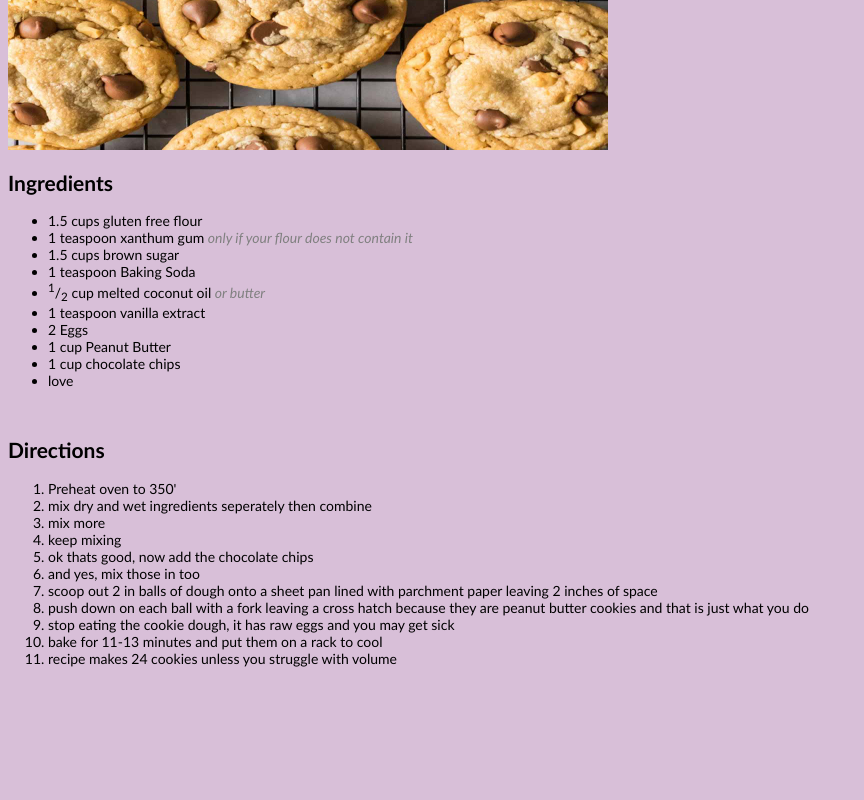
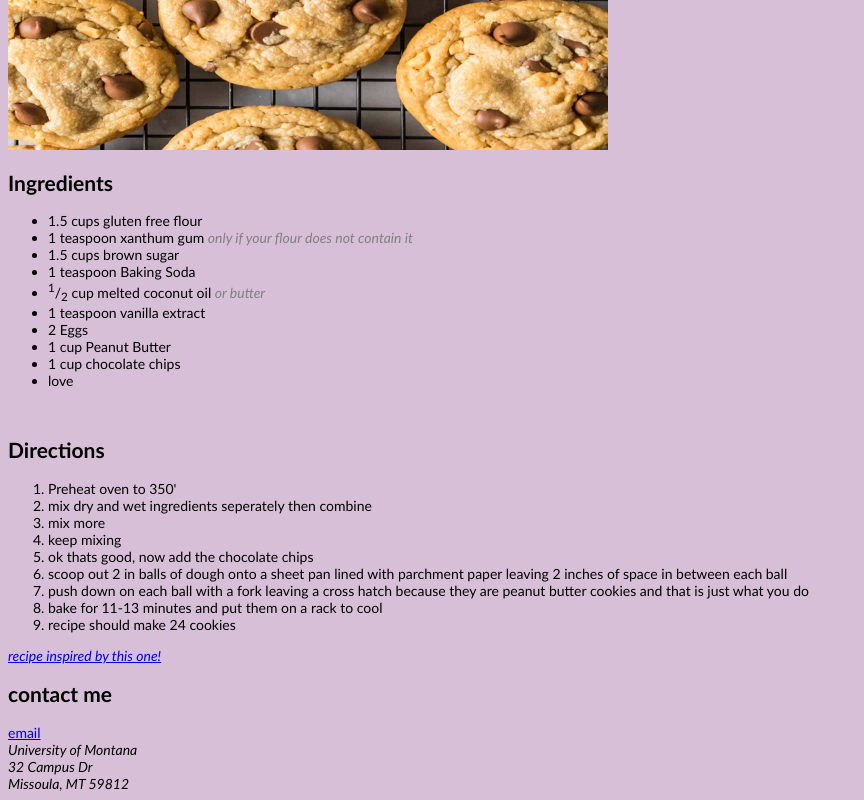
Before and after one commit to whitewallz/WebDesignHw, a plain HTML site: page Assignment6/index.html in a window 1280 px wide. Shown: the part 352-1152 px from the top of the page, without its empty margins (0-864 px from the left). Before the commit the page ends 1033 px from the top, so only its background shows below. Drawn offline with Linux system fonts and the light colour scheme.

Commit message:
Update index.html

```diff
--- a/Assignment6/index.html
+++ b/Assignment6/index.html
@@ -1,6 +1,5 @@
 <!DOCTYPE html>
 <html>
-
 <head>
     <title>
         Most Amazing Gluten Free Peanut Butter Cookie Recipe
@@ -31,9 +30,10 @@
 
 <body>
 
+    <h1>Gluten Free Peanut Butter Cookie Recipe</h1>
 
-    <h1>Gluten Free Peanut Butter Cookie Recipe</h1>
-    <!-- This section is saved for the extra long diatribe of life story, imense amount of adds and a labrinth of junk you must go through to get to the recipe-->
+    <!-- This section is saved for the extra long diatribe of life story and a labrinth of ads you must go through to get to the recipe-->
+
     <image src="./images/cookies.jpg" width="600px" height="400px">
     <br>
     <h2>Ingredients</h2>
@@ -57,13 +57,19 @@
         <li>mix more</li>
         <li>keep mixing</li>
         <li>ok thats good, now add the chocolate chips</li>
-        <li>and yes, mix those in too</li>
-        <li>scoop out 2 in balls of dough onto a sheet pan lined with parchment paper leaving 2 inches of space</li>
+        <li>scoop out 2 in balls of dough onto a sheet pan lined with parchment paper leaving 2 inches of space in between each ball</li>
         <li>push down on each ball with a fork leaving a cross hatch because they are peanut butter cookies and that is just what you do</li>
-        <li>stop eating the cookie dough, it has raw eggs and you may get sick</li>
         <li>bake for 11-13 minutes and put them on a rack to cool</li>
-        <li>recipe makes 24 cookies unless you struggle with volume</li>
+        <li>recipe should make 24 cookies</li>
     </ol>
+    <em><a href="https://thebetteredblondie.com/the-best-gluten-free-peanut-butter-cookies/">recipe inspired by this one!</a></em>
+    <h2>contact me</h2>
+    <a href="mailto:cory.mckague@umt.edu">email</a>
+    <address>
+        University of Montana<br/>
+        32 Campus Dr<br/>
+        Missoula, MT 59812<br/>
+    </address>
 </body>
 
 </html>
```
